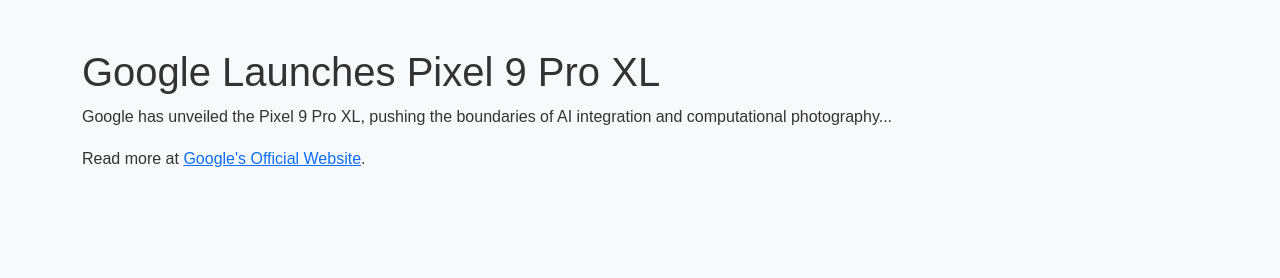
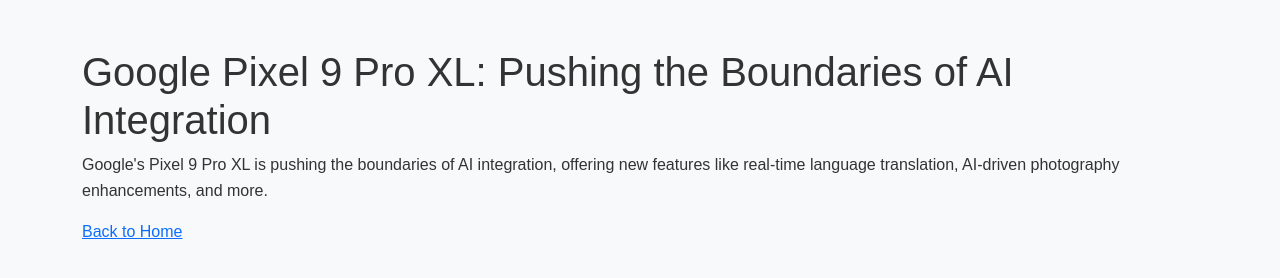
Before and after one commit to Jeanluchabi/P-P-Electronics, a plain HTML site: page frontend/news /google-pixel-9.html in a window 1280 px wide. Drawn offline with nearby package versions, Linux system fonts and the light colour scheme.

Commit message:
some changes

```diff
--- a/frontend/news /google-pixel-9.html
+++ b/frontend/news /google-pixel-9.html
@@ -3,15 +3,15 @@
 <head>
     <meta charset="UTF-8">
     <meta name="viewport" content="width=device-width, initial-scale=1.0">
-    <title>Google Pixel 9 Pro XL - P&P Electronics</title>
+    <title>Google Pixel 9 Pro XL</title>
     <link href="https://cdn.jsdelivr.net/npm/bootstrap@5.3.0/dist/css/bootstrap.min.css" rel="stylesheet">
     <link rel="stylesheet" href="../styles.css">
 </head>
 <body>
-    <div class="container my-5">
-        <h1>Google Launches Pixel 9 Pro XL</h1>
-        <p>Google has unveiled the Pixel 9 Pro XL, pushing the boundaries of AI integration and computational photography...</p>
-        <p>Read more at <a href="https://store.google.com/pixel-9/">Google's Official Website</a>.</p>
+    <div class="container mt-5">
+        <h1>Google Pixel 9 Pro XL: Pushing the Boundaries of AI Integration</h1>
+        <p>Google's Pixel 9 Pro XL is pushing the boundaries of AI integration, offering new features like real-time language translation, AI-driven photography enhancements, and more.</p>
+        <p><a href="../index.html">Back to Home</a></p>
     </div>
 </body>
 </html>
```
Also changed, not shown: frontend/news /samsung-galaxy-s24.html (+5 -5 lines).
